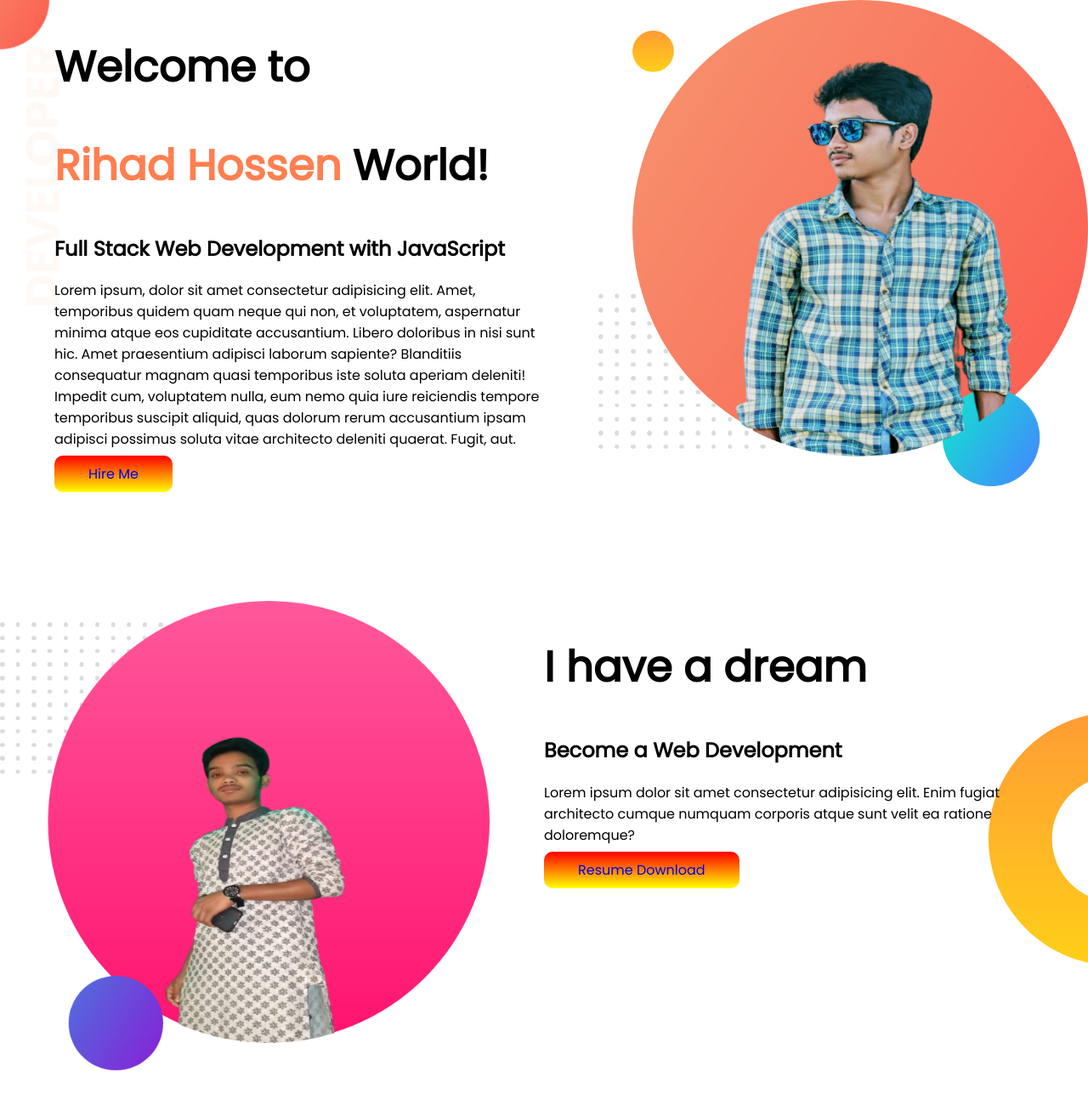
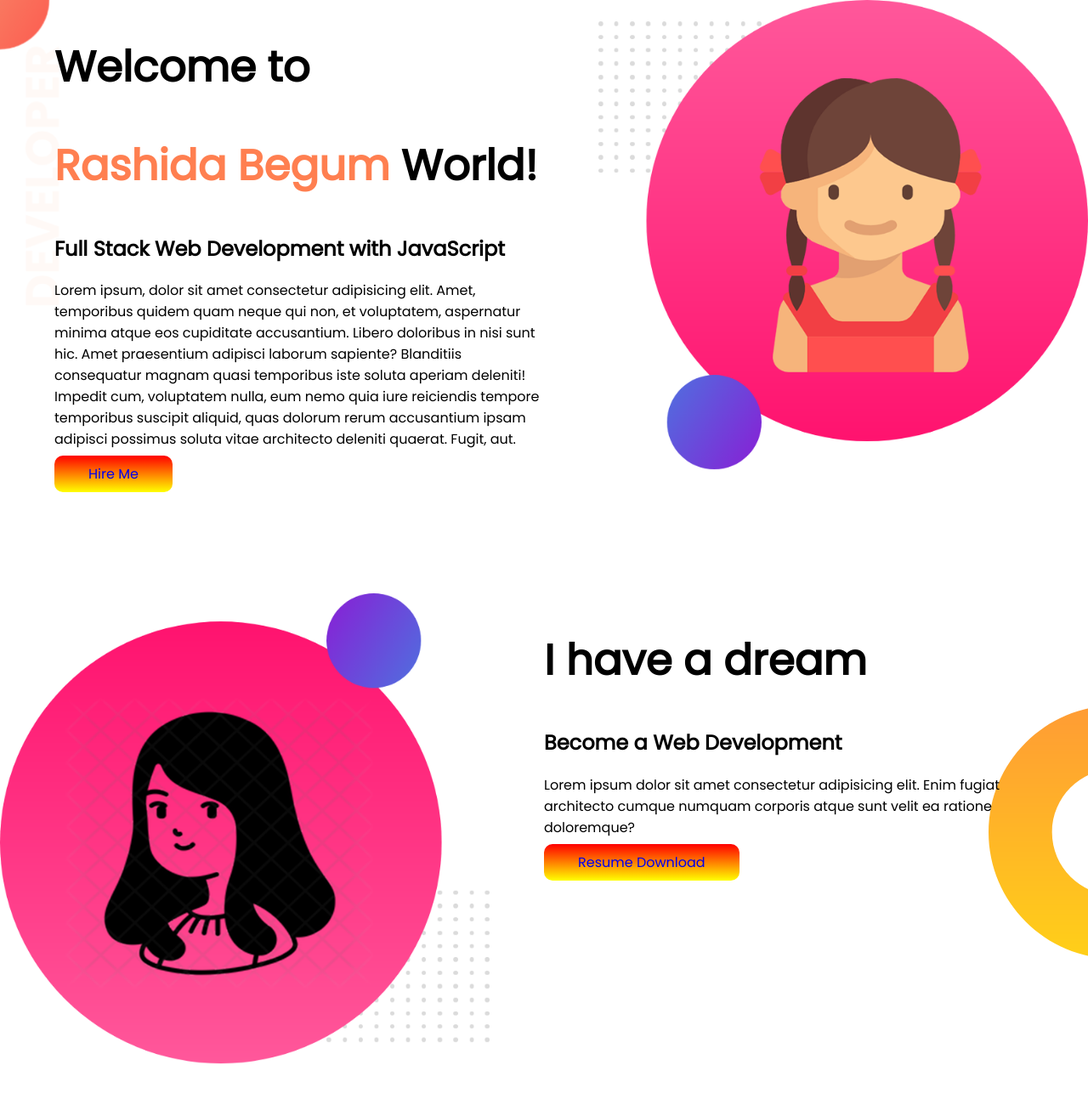
Before and after one commit to rashida1234/professional-portfolio, a plain HTML site: page index.html in a window 1280 px wide. Shown: the top 1300 px of the page at 85% size. Drawn offline with Linux system fonts and the light colour scheme.

Commit message:
send complete

```diff
--- a/index.html
+++ b/index.html
@@ -14,19 +14,19 @@
    <section id="header">
         <div class="header-part">
             <h1>Welcome to</h1>
-            <h1><span class="text-color">Rihad Hossen</span> World!</h1>
+            <h1><span class="text-color">Rashida Begum</span> World!</h1>
             <h2>Full Stack Web Development with JavaScript</h2>
             <p>Lorem ipsum, dolor sit amet consectetur adipisicing elit. Amet, temporibus quidem quam neque qui non, et voluptatem, aspernatur minima atque eos cupiditate accusantium. Libero doloribus in nisi sunt hic. Amet praesentium adipisci laborum sapiente? Blanditiis consequatur magnam quasi temporibus iste soluta aperiam deleniti! Impedit cum, voluptatem nulla, eum nemo quia iure reiciendis tempore temporibus suscipit aliquid, quas dolorum rerum accusantium ipsam adipisci possimus soluta vitae architecto deleniti quaerat. Fugit, aut.</p>
             <a class="link-color" href="http://linkedin.com">Hire Me</a>
         </div>
         <div class="header-part">
-            <img src="images/header-bg.png" alt="Header photo">
+            <img src="images/my-bg.png" alt="Header photo">
         </div>
    </section>
 
    <section id="dream-area">
         <div class="dream-area-part">
-            <img src="images/container-bg.png" alt="Dream Background Photo">
+            <img src="images/my-bg3.png" alt="Dream Background Photo">
         </div>
 
         <div class="dream-area-part">
```
Also changed, not shown: images/container-bg.png (deleted), images/header-bg.png (deleted), images/my-bg.png (added), images/my-bg3.png (added).
